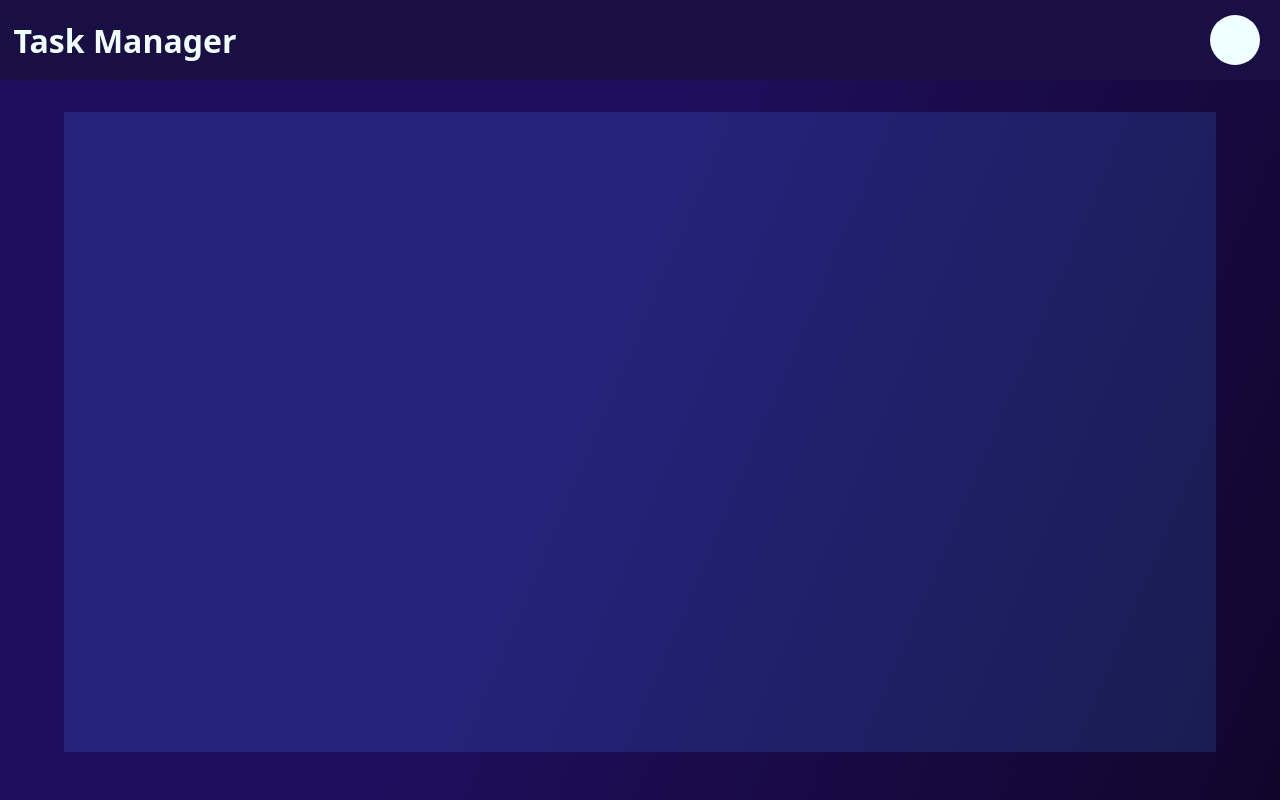
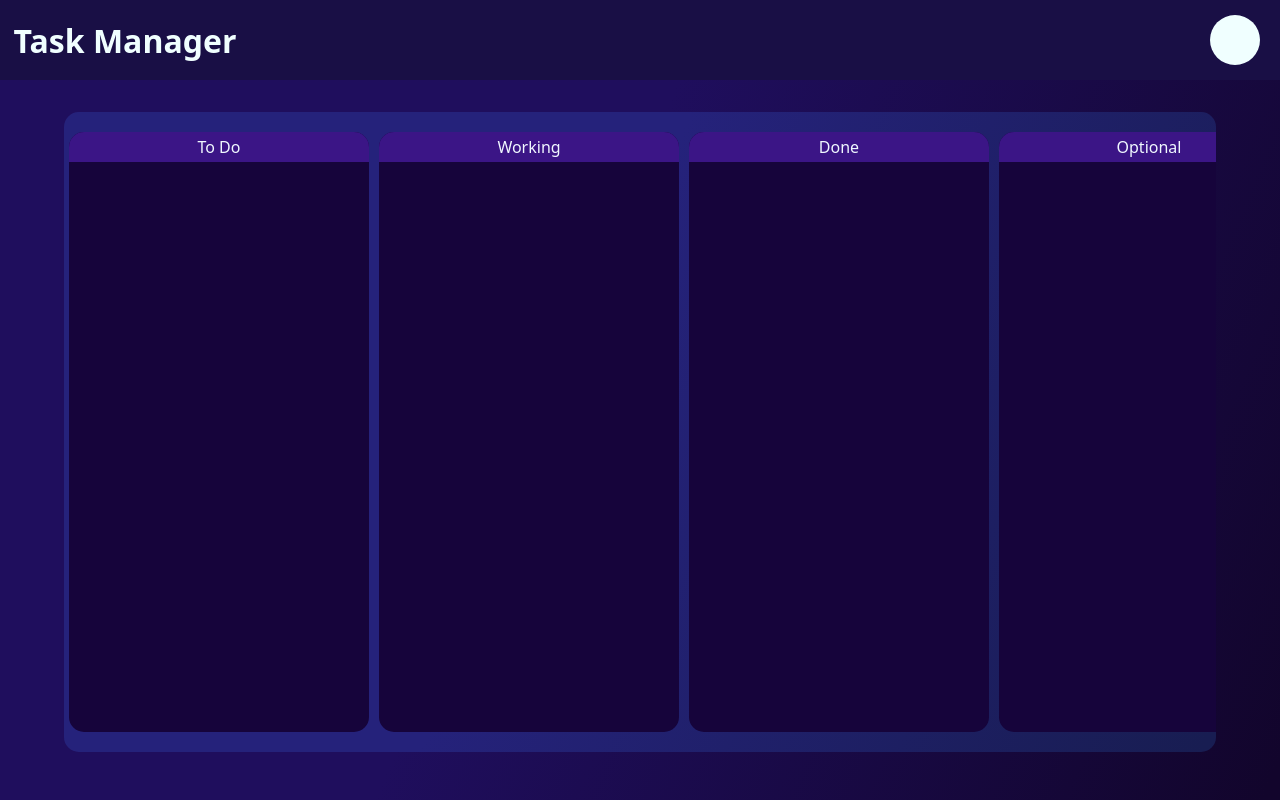
Before and after one commit to Peveylun/task-manager, a React (Vite) app in the folder client/: page / in a window 1280 px wide. Built offline with nearby package versions, Linux system fonts and the light colour scheme.

Commit message:
done column and init task

```diff
--- /dev/null
+++ b/client/src/components/Column/column.css
@@ -0,0 +1,19 @@
+.column {
+    height: 75vh;
+    min-width: 300px;
+
+    border-radius: 15px;
+    background-color: #16043B;
+    margin: 20px 5px 0 5px;
+}
+
+.column-title {
+    height: 5%;
+    border-radius: 15px 15px 0 0;
+
+    color: aliceblue;
+    text-align: center;
+    align-content: center;
+
+    background-color: #3B1586;
+}
--- a/client/src/components/Column/column.jsx
+++ b/client/src/components/Column/column.jsx
@@ -1,8 +1,16 @@
-function Column() {
+import './column.css';
+import Task from "../Task/task.jsx";
+
+function Column(props) {
     return (
-        <>
-
-        </>
+        <div className="column">
+            <div className="column-title">
+                <p>{props.title}</p>
+            </div>
+            <div className="column-body">
+                {props.children}
+            </div>
+        </div>
     )
 }
 
--- a/client/src/components/Dashboard/dashboard.css
+++ b/client/src/components/Dashboard/dashboard.css
@@ -9,4 +9,13 @@
     top: 54%;
     left: 50%;
     transform: translate(-50%, -50%);
+
+    display: flex;
+
+    overflow: auto;
+    scrollbar-gutter: auto;
+    scrollbar-color: rgba(100,100,100, 60%) transparent;
+    scrollbar-arrow-color: transparent !important;
+
+    border-radius: 15px;
 }
--- a/client/src/components/Dashboard/dashboard.jsx
+++ b/client/src/components/Dashboard/dashboard.jsx
@@ -1,10 +1,16 @@
 import './dashboard.css'
+import Column from "../Column/column.jsx";
+import Task from "../Task/task.jsx";
 
 function Dashboard() {
 
     return (
         <div className="dashboard">
-
+            <Column title="To Do">
+            </Column>
+            <Column title="Working"></Column>
+            <Column title="Done"></Column>
+            <Column title="Optional"></Column>
         </div>
     )
 }
--- /dev/null
+++ b/client/src/components/Task/task.jsx
@@ -0,0 +1,14 @@
+function Task(props) {
+    return (
+        <div className="task">
+            <div className="description">
+                <p>{props.children}</p>
+            </div>
+            <div className="author">
+                <p>{props.author}</p>
+            </div>
+        </div>
+    )
+}
+
+export default Task;
```
Also changed, not shown: client/src/components/Task/task.css (added).
